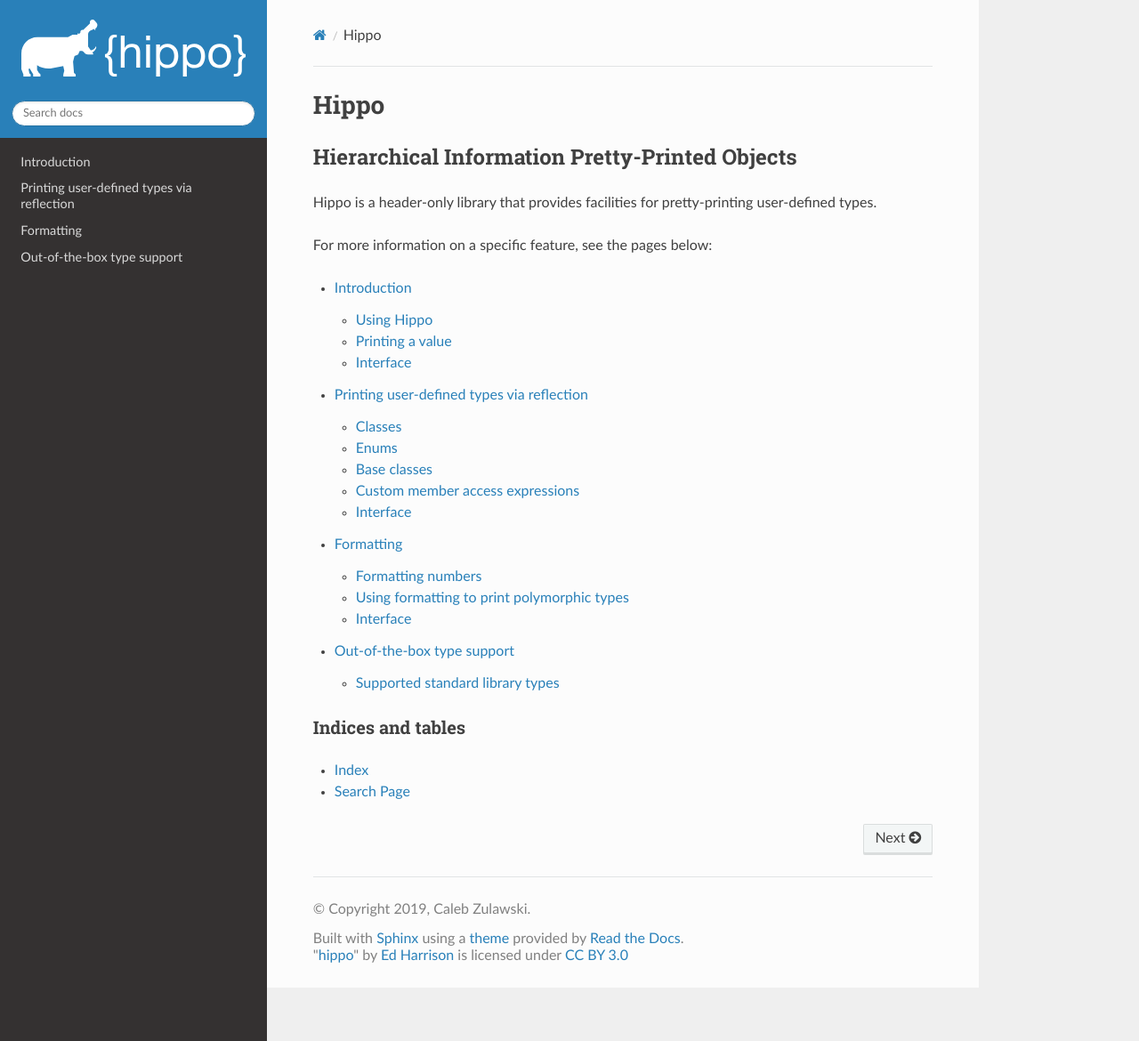
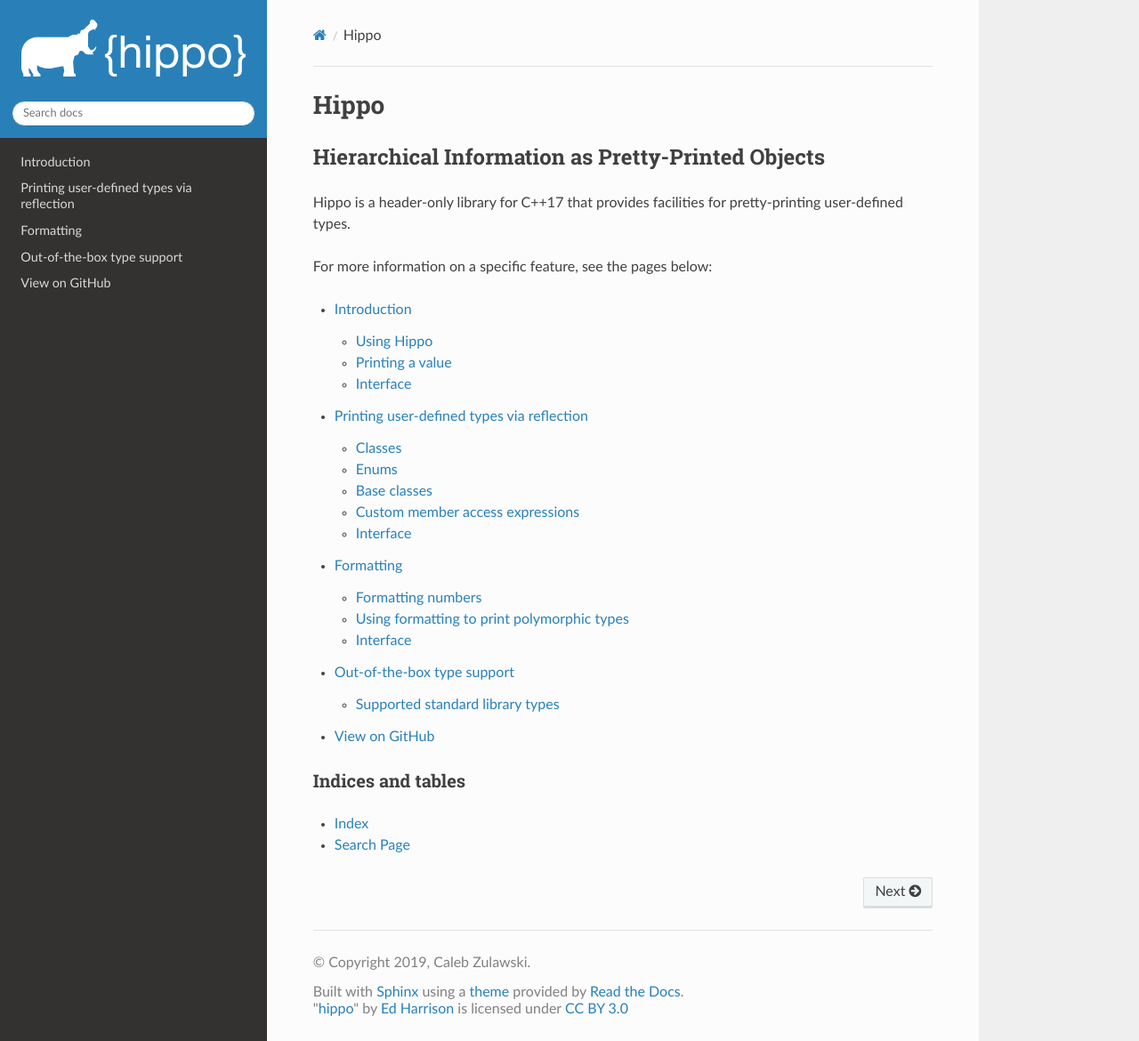
Before and after one commit to calebzulawski/hippo, a Sphinx documentation site: the page built from doc/source/index.rst, in a window 1280 px wide and 1170 px high. Shown: the whole window at 89% size. Built offline with Sphinx 7.4.7 and the Read the Docs theme 2.0.0, drawn with Linux system fonts in a browser that asks for light colours.

Commit message:
Minor docs cleanup

```diff
--- a/doc/source/conf.py
+++ b/doc/source/conf.py
@@ -19,7 +19,7 @@ copyright = '2019, Caleb Zulawski'
 author = 'Caleb Zulawski'
 
 # The full version, including alpha/beta/rc tags
-release = '0.1.0'
+release = '0.1.1'
 
 
 # -- General configuration ---------------------------------------------------
--- a/doc/source/index.rst
+++ b/doc/source/index.rst
@@ -1,11 +1,11 @@
 =======
  Hippo
 =======
--------------------------------------------------
- Hierarchical Information Pretty-Printed Objects
--------------------------------------------------
+----------------------------------------------------
+ Hierarchical Information as Pretty-Printed Objects
+----------------------------------------------------
 
-Hippo is a header-only library that provides facilities for pretty-printing user-defined types.
+Hippo is a header-only library for C++17 that provides facilities for pretty-printing user-defined types.
 
 For more information on a specific feature, see the pages below:
 
@@ -16,6 +16,7 @@ For more information on a specific feature, see the pages below:
    reflection
    formatting
    std
+   View on GitHub <https://github.com/calebzulawski/hippo/>
 
 Indices and tables
 ==================
```
